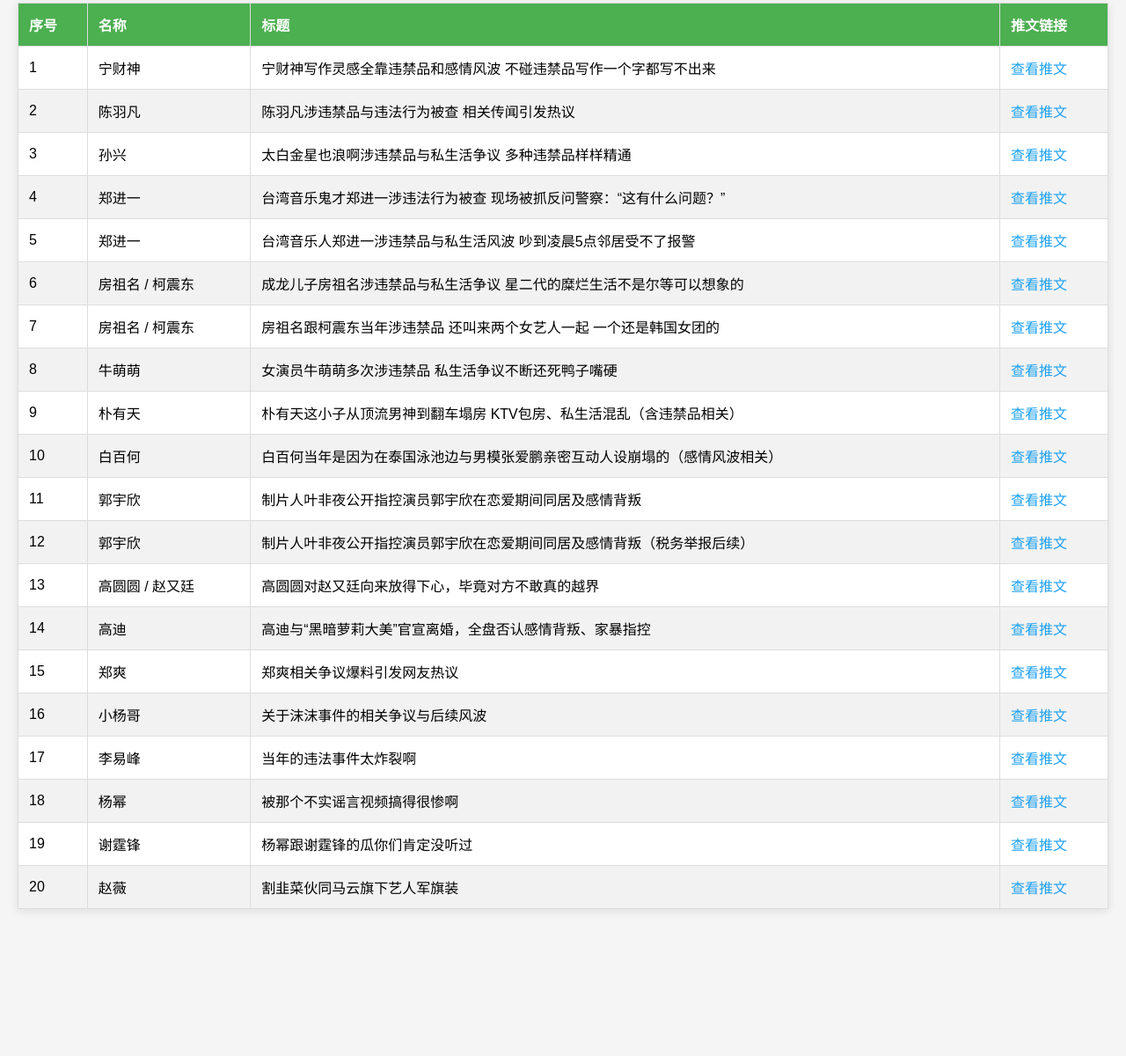
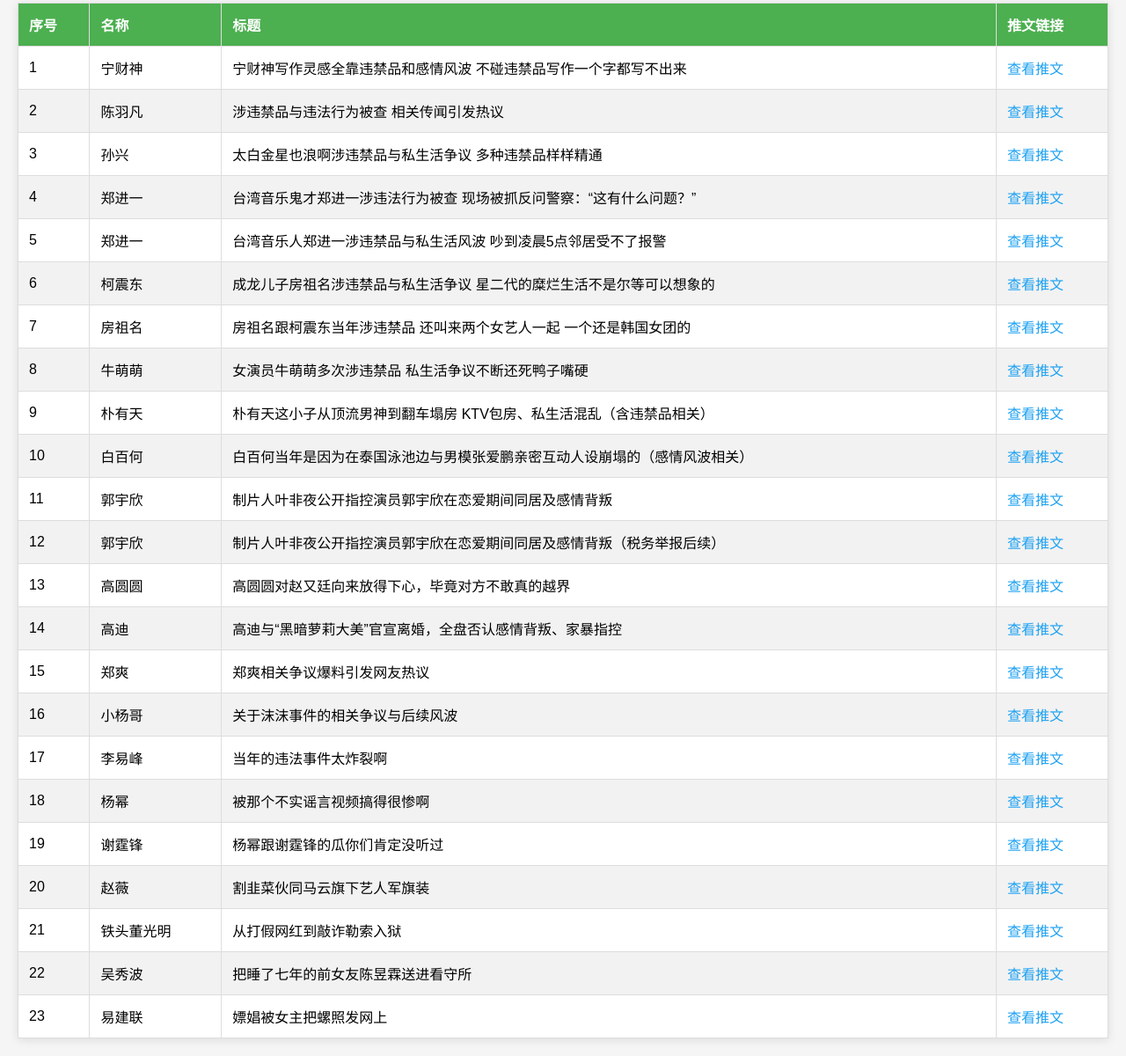
Before and after one commit to andehui/ylq, a plain HTML site: page index.html in a window 1280 px wide. Shown: the part 130-1330 px from the top of the page at 88% size. Before the commit the page ends 1183 px from the top, so only its background shows below. Drawn offline with Linux system fonts and the light colour scheme.

Commit message:
Update index.html

```diff
--- a/index.html
+++ b/index.html
@@ -53,7 +53,7 @@
             <tr>
                 <td>2</td>
                 <td>陈羽凡</td>
-                <td>陈羽凡涉违禁品与违法行为被查 相关传闻引发热议</td>
+                <td>涉违禁品与违法行为被查 相关传闻引发热议</td>
                 <td><a href="https://x.com/btc1860/status/2115019716687523941" target="_blank">查看推文</a></td>
             </tr>
             <tr>
@@ -76,13 +76,13 @@
             </tr>
             <tr>
                 <td>6</td>
-                <td>房祖名 / 柯震东</td>
+                <td>柯震东</td>
                 <td>成龙儿子房祖名涉违禁品与私生活争议 星二代的糜烂生活不是尔等可以想象的</td>
                 <td><a href="https://x.com/btc1860/status/2115675244233109850" target="_blank">查看推文</a></td>
             </tr>
             <tr>
                 <td>7</td>
-                <td>房祖名 / 柯震东</td>
+                <td>房祖名</td>
                 <td>房祖名跟柯震东当年涉违禁品 还叫来两个女艺人一起 一个还是韩国女团的</td>
                 <td><a href="https://x.com/btc1860/status/2114398078824497201" target="_blank">查看推文</a></td>
             </tr>
@@ -118,7 +118,7 @@
             </tr>
             <tr>
                 <td>13</td>
-                <td>高圆圆 / 赵又廷</td>
+                <td>高圆圆</td>
                 <td>高圆圆对赵又廷向来放得下心，毕竟对方不敢真的越界</td>
                 <td><a href="https://x.com/btc1860/status/2119398779572912545" target="_blank">查看推文</a></td>
             </tr>
@@ -168,6 +168,28 @@
                 <td><a href="https://x.com/btc1860/status/2115307412915994646" target="_blank">查看推文</a></td>
             </tr>
 
+  <tr>
+                <td>21</td>
+                <td>铁头董光明</td>
+                <td>从打假网红到敲诈勒索入狱</td>
+                <td><a href="https://x.com/btc1860/status/2113812724526555493" target="_blank">查看推文</a></td>
+            </tr>
+
+
+
+<td>22</td>
+                <td>吴秀波</td>
+                <td>把睡了七年的前女友陈昱霖送进看守所</td>
+                <td><a href="https://x.com/btc1860/status/2115459322033664509" target="_blank">查看推文</a></td>
+            </tr>
+
+
+<td>23</td>
+                <td>易建联</td>
+                <td>嫖娼被女主把螺照发网上</td>
+                <td><a href="https://x.com/btc1860/status/2118899199035281445" target="_blank">查看推文</a></td>
+            </tr>
+
 
         </tbody>
     </table>
```
